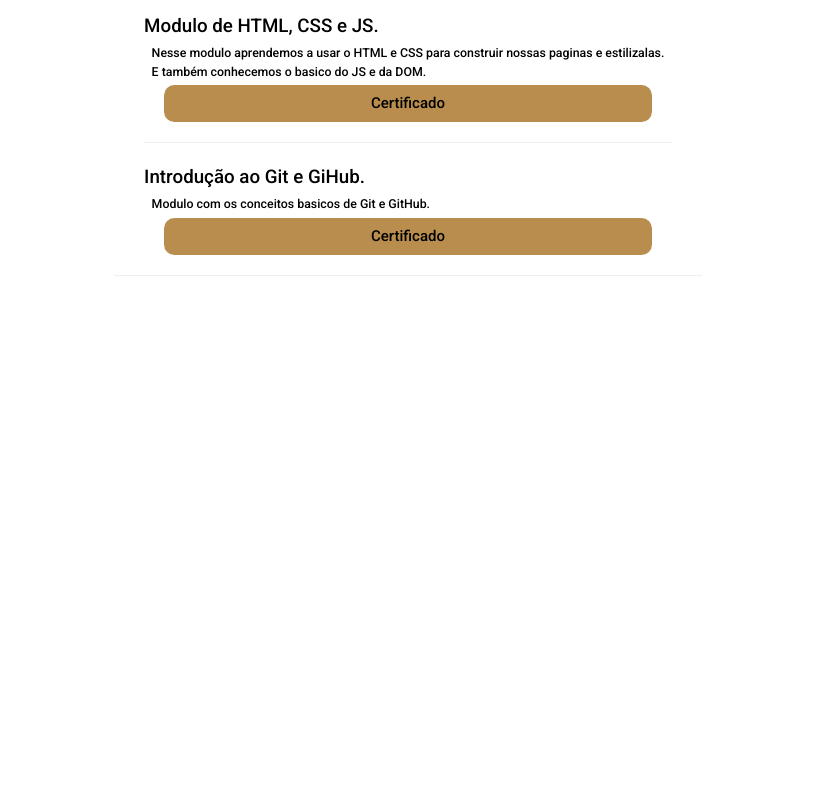
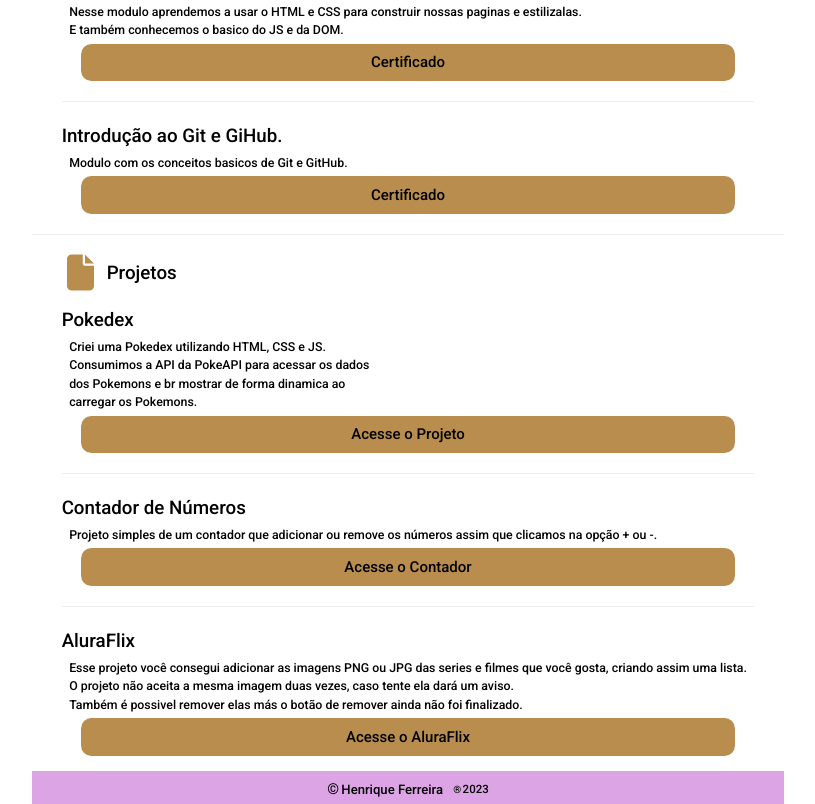
Before and after one commit to henferreirapro/Curriculo-Dev, a website: page index.html in a window 1280 px wide. Shown: the part 837-1641 px from the top of the page, without its empty margins (232-1047 px from the left). Before the commit the page ends 1133 px from the top, so only its background shows below. Drawn offline with nearby package versions, Linux system fonts and the light colour scheme.

Commit message:
Projetos e Footer finalizados.

```diff
--- a/assets/css/global.css
+++ b/assets/css/global.css
@@ -1,6 +1,7 @@
 * {
   font-family: 'Roboto', sans-serif;
-
+  margin: 0;
+  padding: 0;
 }
 
 body {
@@ -9,6 +10,7 @@ body {
   align-items: center;
   justify-content: center;
 }
+
 
 /* DADOS  PESSOAIS */
 .containerDadosPessoais {
@@ -38,9 +40,10 @@ hr {
   height: auto;
 }
 
+
 /* SKILLS */
 .skillsContainer {
-  margin: 0;
+  margin:  0;
   padding: 0 1rem;
 }
 
@@ -50,9 +53,15 @@ hr {
   align-items: center;
 }
 
+.skills-conteudo {
+  margin: 1rem;
+  padding: .25rem;
+}
+
 .corSkill {
   background-color:  rgb(184, 141, 77);
 }
+
 
 /* CURSOS */
 .cursosContainer {
@@ -90,3 +99,46 @@ hr {
   font-size: 1rem;
   font-weight: 400;
 }
+
+
+/* PROJETOS */
+.titulo-projetos {
+  display: flex;
+  flex-direction: row;
+  align-items: center;
+  margin: 1rem .5rem;
+}
+
+.p-projetos {
+  font-size: 1.25rem;
+}
+
+
+/* FOOTER */
+.footer {
+  display: flex;
+  align-items: center;
+  justify-content: center;
+  background-color: rgba(172, 40, 190, 0.418);
+  padding: .5rem 0 .25rem 0;
+
+}
+
+.copy {
+  font-size: 1rem;
+  margin-right: .15rem;
+}
+
+.texto-copy{
+  font-size: .875rem;
+}
+
+.reg {
+  font-size: .675rem;
+  margin-left: .675rem;
+}
+
+.ano-footer {
+  font-size: .765rem;
+  margin-left: .1rem;
+}
--- a/index.html
+++ b/index.html
@@ -21,6 +21,9 @@
   <link rel="preconnect" href="https://fonts.gstatic.com" crossorigin>
   <link href="https://fonts.googleapis.com/css2?family=Roboto:wght@100;300;500;700&display=swap" rel="stylesheet">
 
+  <!-- FONTAWESOME -->
+  <script src="https://kit.fontawesome.com/aff85bb848.js" crossorigin="anonymous"></script>
+
   <title>Curriculo Dev</title>
 </head>
 <body>
@@ -31,7 +34,7 @@
   </header>
   <main>
     <!-- DADOS PESSOAIS -->
-    <section class="containerDadosPessoais">
+    <section class="cursosContainer">
       <div class="detalhes">
         <i class="fa fa-briefcase fa-fw w3-extra-large icones" ></i>
         <span>Dev Estudante</span>
@@ -52,31 +55,35 @@
     <hr>
 
     <!-- SKILLS -->
-    <section class="skillsContainer">
+    <section class="cursosContainer">
       <div class="skills-titulo">
         <i class="fa fa-asterisk fa-fw icones"></i>
         <p  class="cursosChilden">Skills</p>
       </div>
-
+      <article class="skills-conteudo">
         <p>HTML e CSS - Basico</p>
         <div class="w3-light-grey w3-round-xlarge w3-small">
           <div class="w3-container w3-center w3-round-xlarge corSkill"   style="width:70%">70%</div>
         </div>
-
+      </article>
+      <article class="skills-conteudo">
         <p>JavaScript</p>
         <div class="w3-light-grey w3-round-xlarge w3-small">
           <div class="w3-container w3-center w3-round-xlarge corSkill"   style="width:80%">80%</div>
         </div>
-
+      </article>
+      <article class="skills-conteudo">
         <p>API, API Rest e Axios</p>
         <div class="w3-light-grey w3-round-xlarge w3-small">
           <div class="w3-container w3-center w3-round-xlarge corSkill"   style="width:70%">70%</div>
         </div>
-
+      </article>
+      <article class="skills-conteudo">
         <p>Banco de dados - Basico</p>
         <div class="w3-light-grey w3-round-xlarge w3-small">
           <div class="w3-container w3-center w3-round-xlarge corSkill" style="width:90%">90%</div>
         </div>
+      </article>
 
     </section>
     <hr>
@@ -113,7 +120,50 @@
       </article>
     </section>
     <hr>
-
+    <section class="cursosContainer">
+      <div class="titulo-projetos">
+        <i class="fa fa-solid fa-file fa-fw w3-xxlarge icones"></i>
+        <p class="p-projetos">Projetos</p>
+      </div>
+      <article class="cursosContainer">
+        <span class="cursos-titulo">Pokedex</span>
+        <p class="cursos-texto">
+          Criei uma Pokedex utilizando HTML, CSS e JS. <br>
+          Consumimos a API da PokeAPI para acessar os dados <br>
+          dos Pokemons e br mostrar de forma dinamica ao <br>
+          carregar os Pokemons.
+        </p>
+        <a href="https://henferreirapro.github.io/JS-Pokedex-DIO/" target="_blank" rel="noopener noreferrer" class="btn-certificado">Acesse o Projeto</a>
+        <hr>
+      </article>
+      <article class="cursosContainer">
+        <span class="cursos-titulo">Contador de Números</span>
+        <p class="cursos-texto">
+          Projeto simples de um contador que adicionar ou remove os números assim que clicamos na opção + ou -.
+        </p>
+        <a href="https://henferreirapro.github.io/Projeto-Contador-DIO/" target="_blank" rel="noopener noreferrer" class="btn-certificado">Acesse o Contador</a>
+        <hr>
+      </article>
+      <article class="cursosContainer">
+        <span class="cursos-titulo">AluraFlix</span>
+        <p class="cursos-texto">
+          Esse projeto você consegui adicionar as imagens PNG ou JPG das series e filmes que você gosta, criando assim  uma lista. <br>
+          O projeto não aceita a mesma imagem duas vezes, caso tente ela dará um aviso. <br>
+          Também é possivel remover elas más o botão de remover ainda não foi finalizado.
+        </p>
+        <a href="https://codepen.io/henferreirapro/full/XWqKZVJ" target="_blank" rel="noopener noreferrer" class="btn-certificado">Acesse o AluraFlix</a>
+      </article>
+    </section>
+    <footer class="footer">
+      <div class="copy">
+        &copy;
+      </div>
+      <span class="texto-copy">Henrique Ferreira</span>
+      <div class="reg">
+        &reg;
+      </div>
+      <span class="ano-footer">2023</span>
+    </footer>
   </main>
 </body>
 </html>
```
Lines whose indentation alone changed are shown as unchanged.
